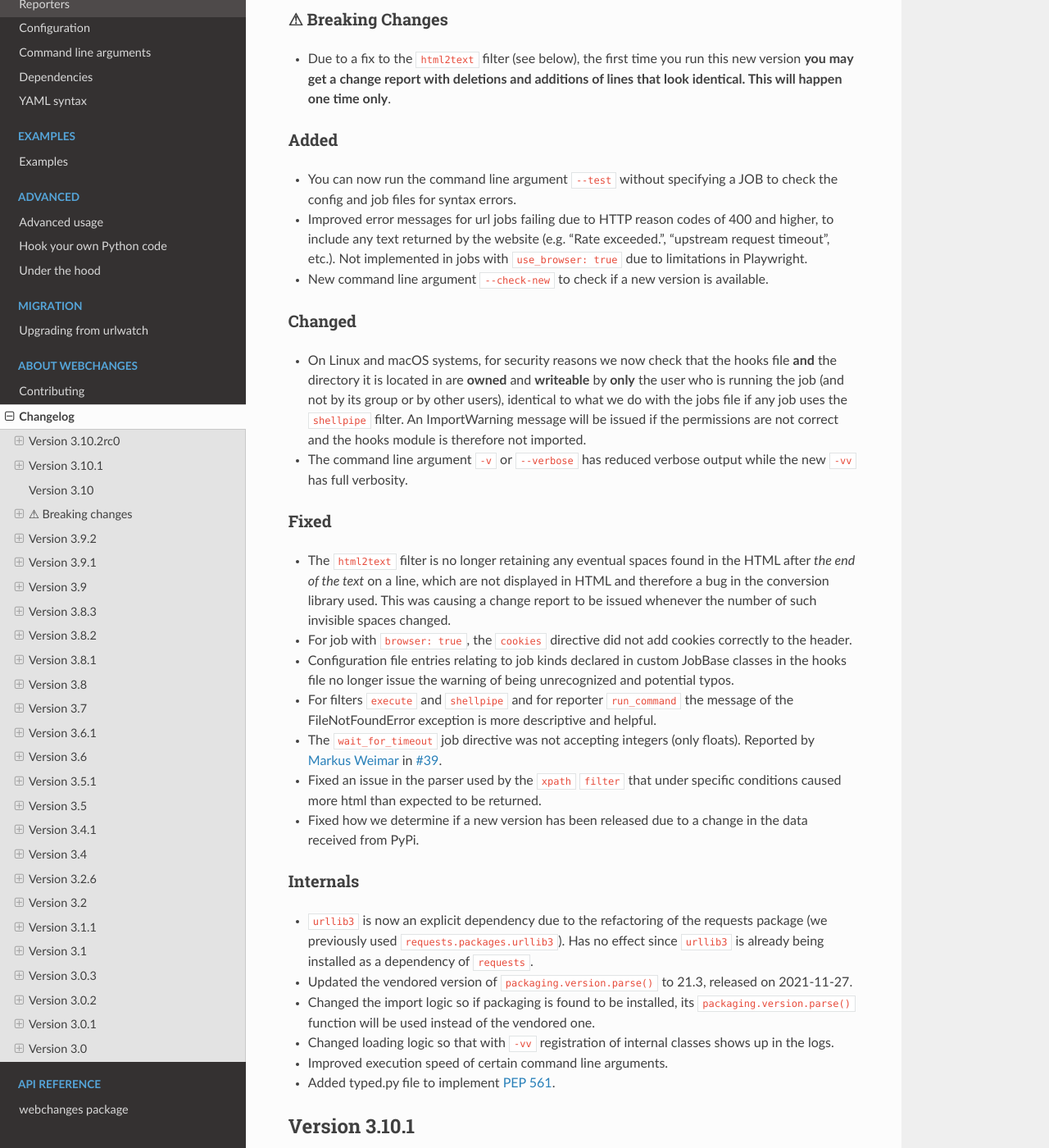
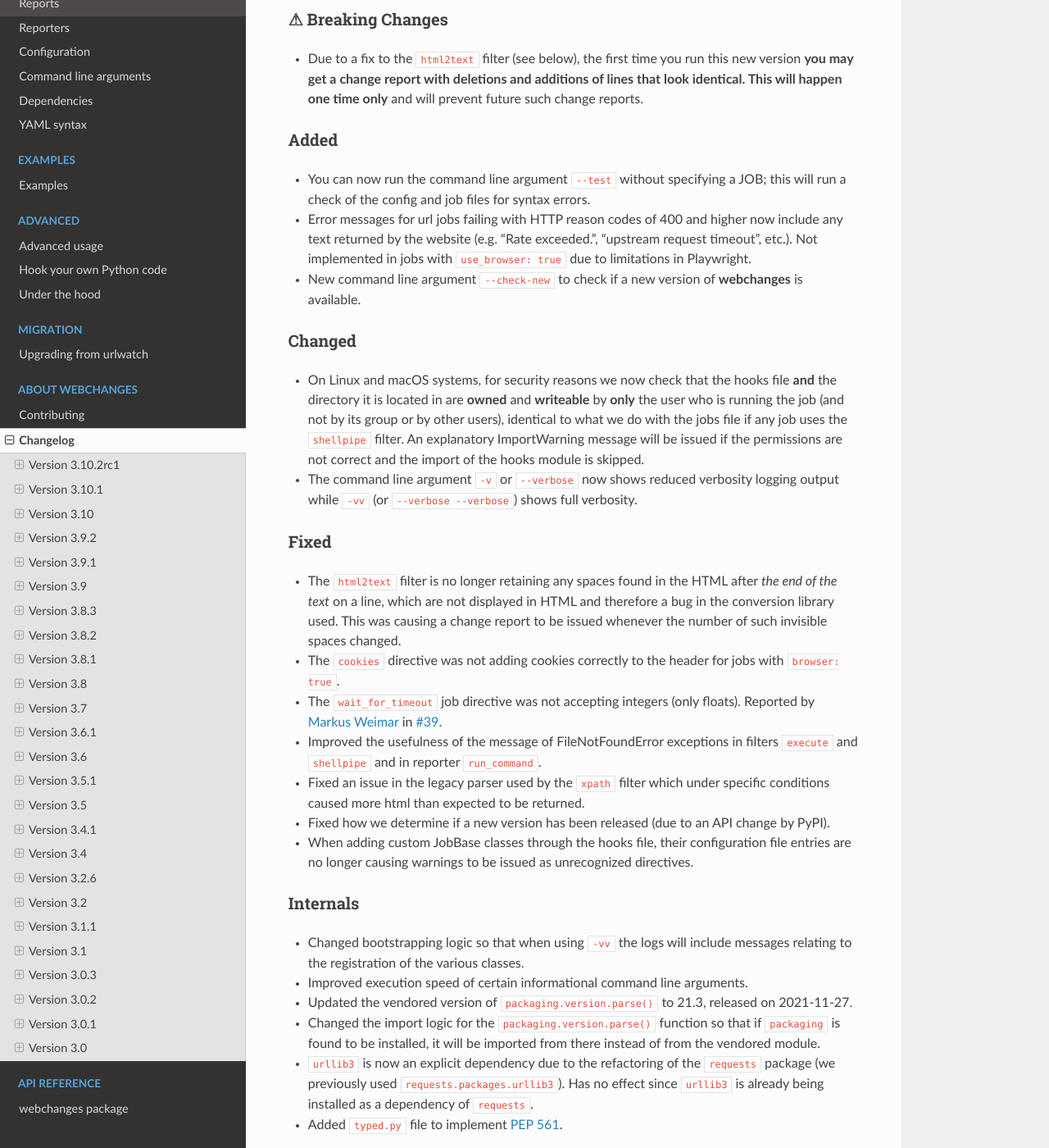
Before and after one commit to mborsetti/webchanges, a Sphinx documentation site: the page built from docs/changelog.rst, in a window 1280 px wide and 1400 px high, scrolled down 609 px. Shown: the whole window at 82% size. Built offline with Sphinx 7.4.7 and the Read the Docs theme 2.0.0, drawn with Linux system fonts in a browser that asks for light colours; some of the changed text lies outside the part shown.

Commit message:
Version 3.10.2rc1

```diff
--- a/CHANGELOG.rst
+++ b/CHANGELOG.rst
@@ -31,59 +31,63 @@
    Internals, for changes that don't affect users. [triggers a minor patch]
 
 
-Version 3.10.2rc0
+Version 3.10.2rc1
 ===================
 Unreleased
 
 ⚠ Breaking Changes
 ------------------
 * Due to a fix to the ``html2text`` filter (see below), the first time you run this new version **you may get a change
-  report with deletions and additions of lines that look identical. This will happen one time only**.
+  report with deletions and additions of lines that look identical. This will happen one time only** and will prevent
+  future such change reports.
 
 Added
 -----
-* You can now run the command line argument ``--test`` without specifying a JOB to check the config and job files for
-  syntax errors.
-* Improved error messages for url jobs failing due to HTTP reason codes of 400 and higher, to include any text returned
-  by the website (e.g. "Rate exceeded.", "upstream request timeout", etc.).  Not implemented in jobs with
-  ``use_browser: true`` due to limitations in Playwright.
-* New command line argument ``--check-new`` to check if a new version is available.
+* You can now run the command line argument ``--test`` without specifying a JOB; this will run a check of the config and
+  job files for syntax errors.
+* Error messages for url jobs failing with HTTP reason codes of 400 and higher now include any text returned by the
+  website (e.g. "Rate exceeded.", "upstream request timeout", etc.). Not implemented in jobs with ``use_browser: true``
+  due to limitations in Playwright.
+* New command line argument ``--check-new`` to check if a new version of **webchanges** is available.
 
 Changed
 -------
 * On Linux and macOS systems, for security reasons we now check that the hooks file **and** the directory it is located
   in are **owned** and **writeable** by **only** the user who is running the job (and not by its group or by other
-  users), identical to what we do with the jobs file if any job uses the ``shellpipe`` filter. An ImportWarning message
-  will be issued if the permissions are not correct and the hooks module is therefore not imported.
-* The command line argument ``-v`` or ``--verbose`` has reduced verbose output while the new ``-vv`` has full verbosity.
+  users), identical to what we do with the jobs file if any job uses the ``shellpipe`` filter. An
+  explanatory ImportWarning message will be issued if the permissions are not correct and the import of the hooks module
+  is skipped.
+* The command line argument ``-v`` or ``--verbose`` now shows reduced verbosity logging output while ``-vv`` (or
+  ``--verbose --verbose``) shows full verbosity.
 
 Fixed
 -----
-* The ``html2text`` filter is no longer retaining any eventual spaces found in the HTML after *the end of the text* on
-  a line, which are not displayed in HTML and therefore a bug in the conversion library used. This was causing a change
-  report to be issued whenever the number of such invisible spaces changed.
-* For job with ``browser: true``, the ``cookies`` directive did not add cookies correctly to the header.
-* Configuration file entries relating to job kinds declared in custom JobBase classes in the hooks file no longer issue
-  the warning of being unrecognized and potential typos.
-* For filters ``execute`` and  ``shellpipe`` and for  reporter ``run_command`` the message of the FileNotFoundError
-  exception is more descriptive and helpful.
+* The ``html2text`` filter is no longer retaining any spaces found in the HTML after *the end of the text* on a line,
+  which are not displayed in HTML and therefore a bug in the conversion library used. This was causing a change report
+  to be issued whenever the number of such invisible spaces changed.
+* The ``cookies`` directive was not adding cookies correctly to the header for jobs with ``browser: true``.
 * The ``wait_for_timeout`` job directive was not accepting integers (only floats). Reported by `Markus Weimar
   <https://github.com/Markus00000>`__ in `#39 <https://github.com/mborsetti/webchanges/issues/39>`__.
-* Fixed an issue in the parser used by the ``xpath`` ``filter`` that under specific conditions caused more html than
-  expected to be returned.
-* Fixed how we determine if a new version has been released due to a change in the data received from PyPi.
+* Improved the usefulness of the message of FileNotFoundError exceptions in filters ``execute`` and  ``shellpipe``
+  and in reporter ``run_command``.
+* Fixed an issue in the legacy parser used by the ``xpath`` filter which under specific conditions caused more html
+  than expected to be returned.
+* Fixed how we determine if a new version has been released (due to an API change by PyPI).
+* When adding custom JobBase classes through the hooks file, their configuration file entries are no longer causing
+  warnings to be issued as unrecognized directives.
 
 Internals
 ---------
-* ``urllib3`` is now an explicit dependency due to the refactoring of the requests package (we previously used
+* Changed bootstrapping logic so that when using ``-vv`` the logs will include messages relating to the registration of
+  the various classes.
+* Improved execution speed of certain informational command line arguments.
+* Updated the vendored version of ``packaging.version.parse()`` to 21.3, released on 2021-11-27.
+* Changed the import logic for the ``packaging.version.parse()`` function so that if ``packaging`` is found to be
+  installed, it will be imported from there instead of from the vendored module.
+* ``urllib3`` is now an explicit dependency due to the refactoring of the ``requests`` package (we previously used
   ``requests.packages.urllib3``). Has no effect since ``urllib3`` is already being installed as a dependency of
   ``requests``.
-* Updated the vendored version of ``packaging.version.parse()`` to 21.3, released on 2021-11-27.
-* Changed the import logic so if packaging is found to be installed, its ``packaging.version.parse()`` function will be
-  used instead of the vendored one.
-* Changed loading logic so that with ``-vv`` registration of internal classes shows up in the logs.
-* Improved execution speed of certain command line arguments.
-* Added typed.py file to implement `PEP 561 <https://peps.python.org/pep-0561/>`__.
+* Added ``typed.py`` file to implement `PEP 561 <https://peps.python.org/pep-0561/>`__.
 
 
 
@@ -103,10 +107,10 @@
 20220502
 
 ⚠ Breaking changes
-==================
+------------------
 
 Pyppeteer has been replaced with Playwright
--------------------------------------------
+~~~~~~~~~~~~~~~~~~~~~~~~~~~~~~~~~~~~~~~~~~~
 This change only affects jobs that ``use_browser: true`` (i.e. those running on a browser to run JavaScript). If none
 of your jobs have ``use_browser: true``, there's nothing new here (and nothing to do).
 
--- a/webchanges/__init__.py
+++ b/webchanges/__init__.py
@@ -18,7 +18,7 @@
 # * MINOR version when you add functionality in a backwards compatible manner, and
 # * MICRO or PATCH version when you make backwards compatible bug fixes. We no longer use '0'
 # If unsure on increments, use pkg_resources.parse_version to parse
-__version__ = '3.10.2rc0'
+__version__ = '3.10.2rc1'
 __description__ = (
     'Check web (or commands) for changes since last run and notify.\n\nAnonymously alerts you of webpage changes.'
 )
```
Also changed, not shown: README.rst (+4 -5 lines), RELEASE.rst (+32 -28 lines), docs/filters.rst (+30 -30 lines), docs/introduction.rst (+27 -36 lines), .bumpversion.cfg, 1 other file.
